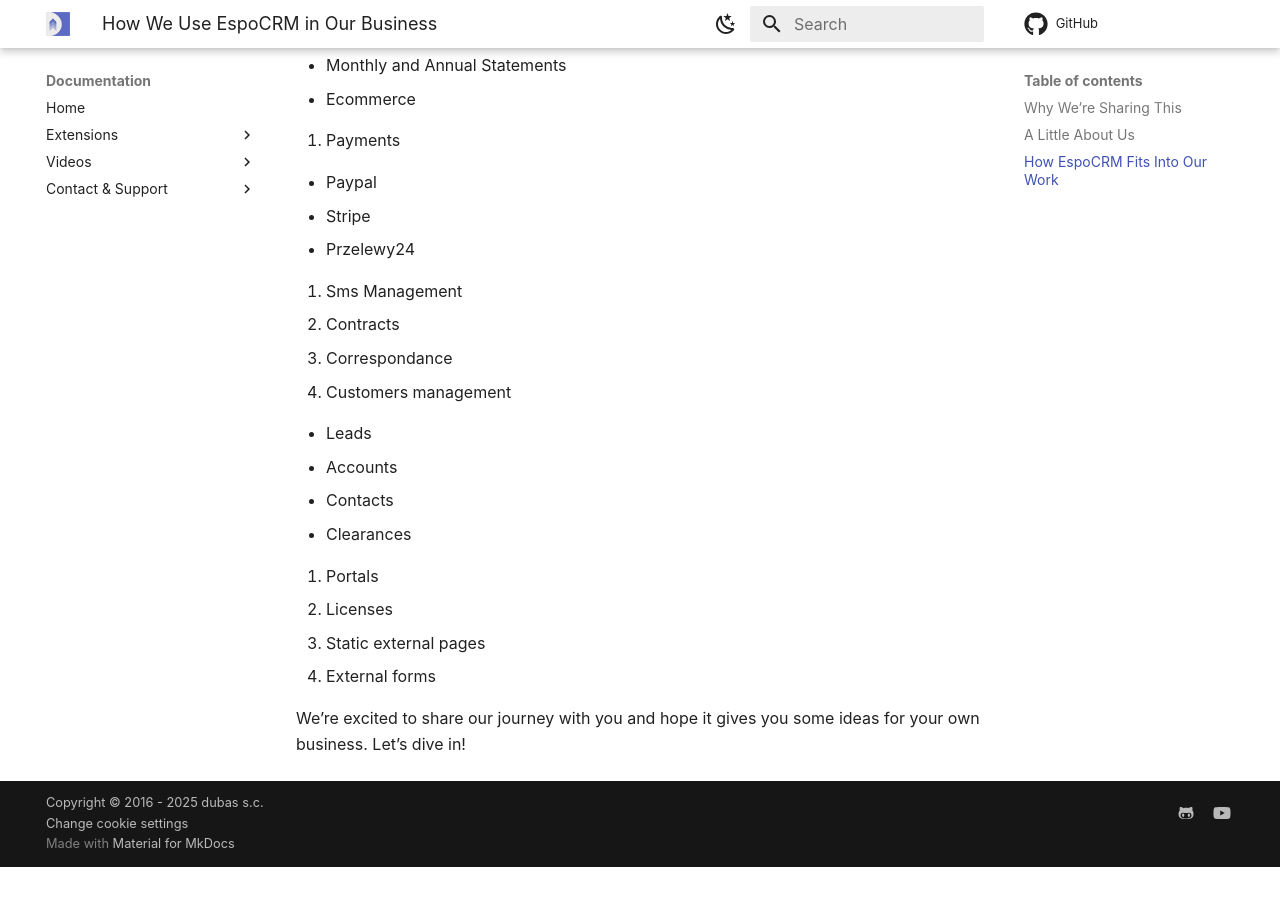
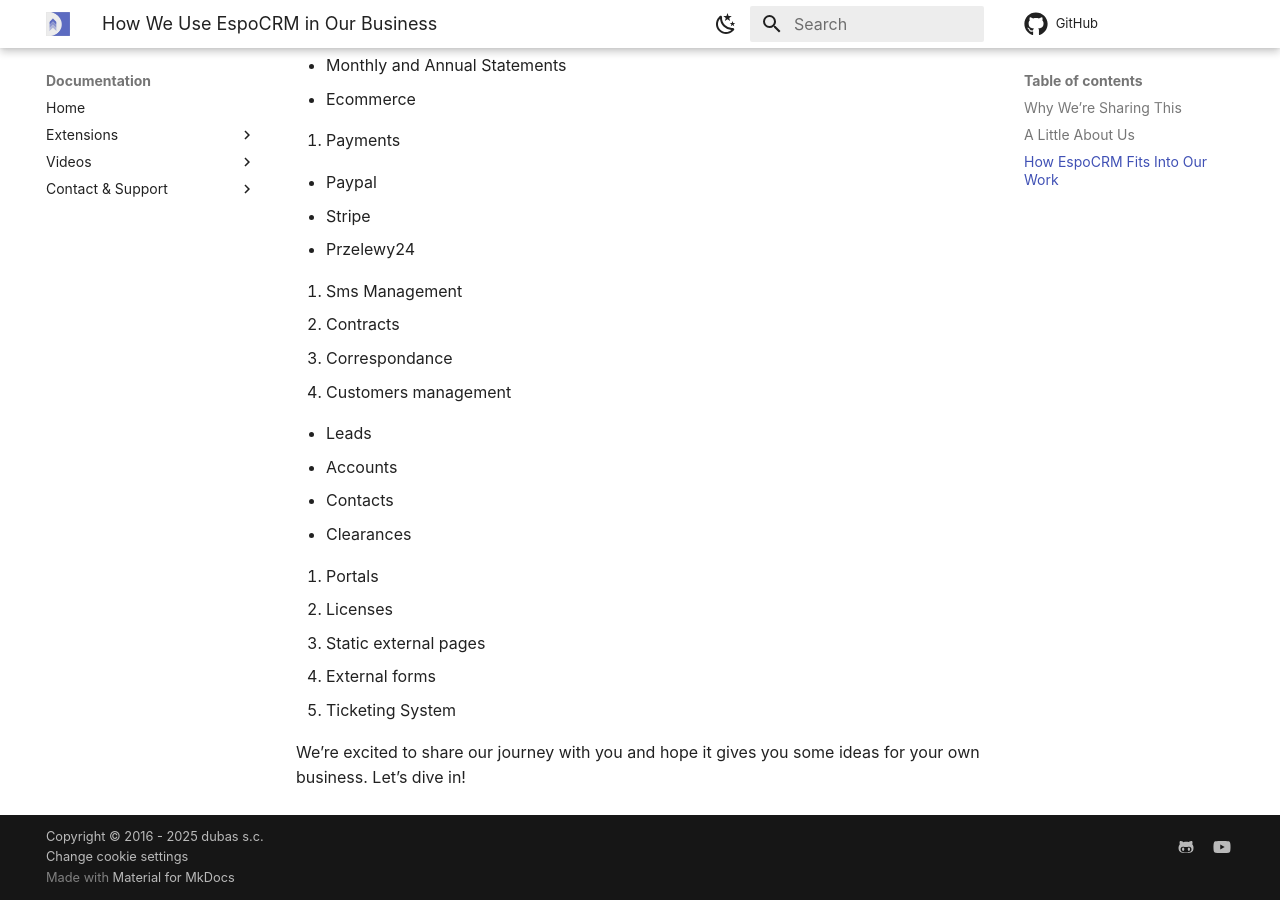
Before and after one commit to dubas-pro/documentation, an MkDocs documentation site: the page built from docs/wiki/index.md, in a window 1280 px wide and 900 px high, scrolled down 1188 px. Built offline with MkDocs 1.6.1 and Material for MkDocs 9.7.7, drawn with Linux system fonts in a browser that asks for light colours; some web fonts are replaced; comment, search, counter and statistics services are not loaded; before the commit the page ends 2055 px from its top, so only the background shows below that.

Commit message:
add tickets

```diff
--- a/docs/wiki/index.md
+++ b/docs/wiki/index.md
@@ -44,5 +44,6 @@
 9. Licenses
 10. Static external pages
 11. External forms
+12. Ticketing System
 
 We’re excited to share our journey with you and hope it gives you some ideas for your own business. Let’s dive in!
```
